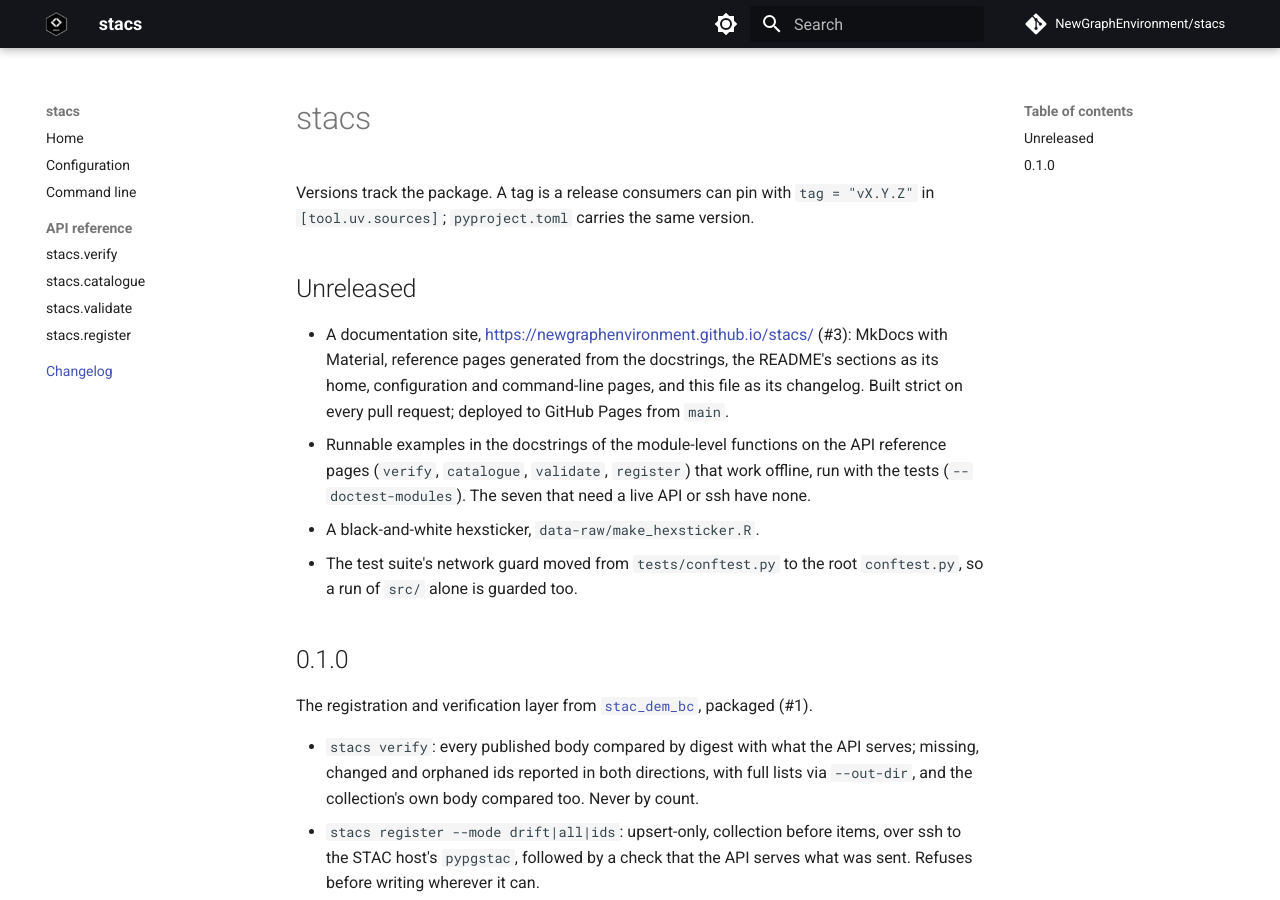
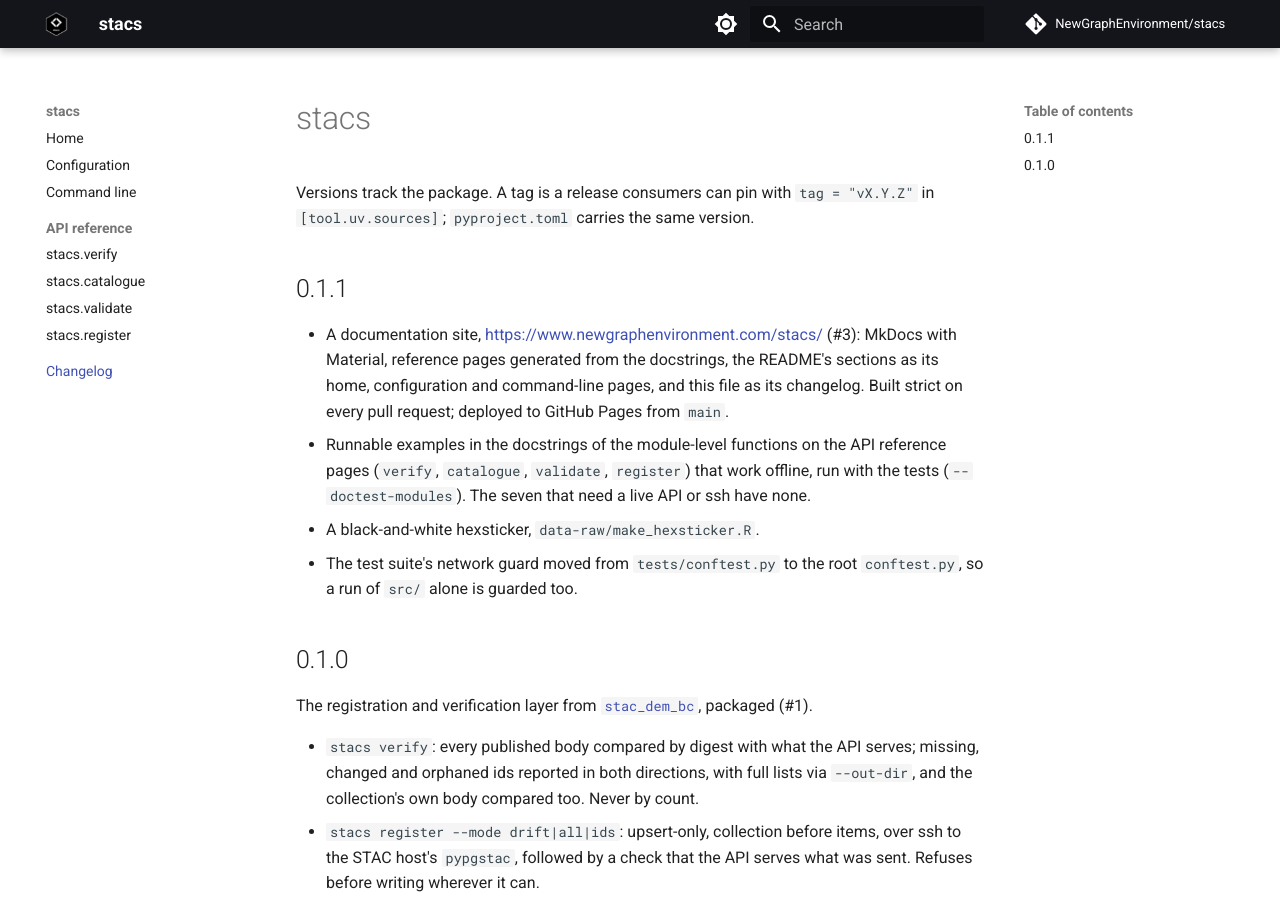
Before and after one commit to NewGraphEnvironment/stacs, an MkDocs documentation site: the page built from docs/changelog.md, in a window 1280 px wide and 900 px high. Built offline with MkDocs 1.6.1 and Material for MkDocs 9.7.7, drawn with Linux system fonts in a browser that asks for light colours; comment, search, counter and statistics services are not loaded.

Commit message:
Release v0.1.1
Co-Authored-By: Claude Opus 5.5 <noreply@anthropic.com>
Claude-Session: https://claude.ai/code/session_01CZMTuGyGhrz7MJeY9W4vuQ

```diff
--- a/NEWS.md
+++ b/NEWS.md
@@ -3,9 +3,9 @@
 Versions track the package. A tag is a release consumers can pin with
 `tag = "vX.Y.Z"` in `[tool.uv.sources]`; `pyproject.toml` carries the same version.
 
-## Unreleased
+## 0.1.1
 
-- A documentation site, <https://newgraphenvironment.github.io/stacs/> (#3): MkDocs with
+- A documentation site, <https://www.newgraphenvironment.com/stacs/> (#3): MkDocs with
   Material, reference pages generated from the docstrings, the README's sections as its
   home, configuration and command-line pages, and this file as its changelog. Built strict
   on every pull request; deployed to GitHub Pages from `main`.
--- a/mkdocs.yml
+++ b/mkdocs.yml
@@ -5,7 +5,7 @@
 # research/ reach the site only if a page or a docstring names them: none may.
 site_name: stacs
 site_description: Register STAC catalogues into pgstac and verify they arrived.
-site_url: https://newgraphenvironment.github.io/stacs/
+site_url: https://www.newgraphenvironment.com/stacs/
 repo_url: https://github.com/NewGraphEnvironment/stacs
 repo_name: NewGraphEnvironment/stacs
 # The pages are mostly includes; an edit link would open the stub, not the prose.
--- a/pyproject.toml
+++ b/pyproject.toml
@@ -1,6 +1,6 @@
 [project]
 name = "stacs"
-version = "0.1.0"
+version = "0.1.1"
 description = "Register STAC catalogues into pgstac and verify they arrived, by id set and body digest."
 readme = "README.md"
 license = "MIT"
```
Also changed, not shown: README.md (+3 -3 lines), 1 other file.
